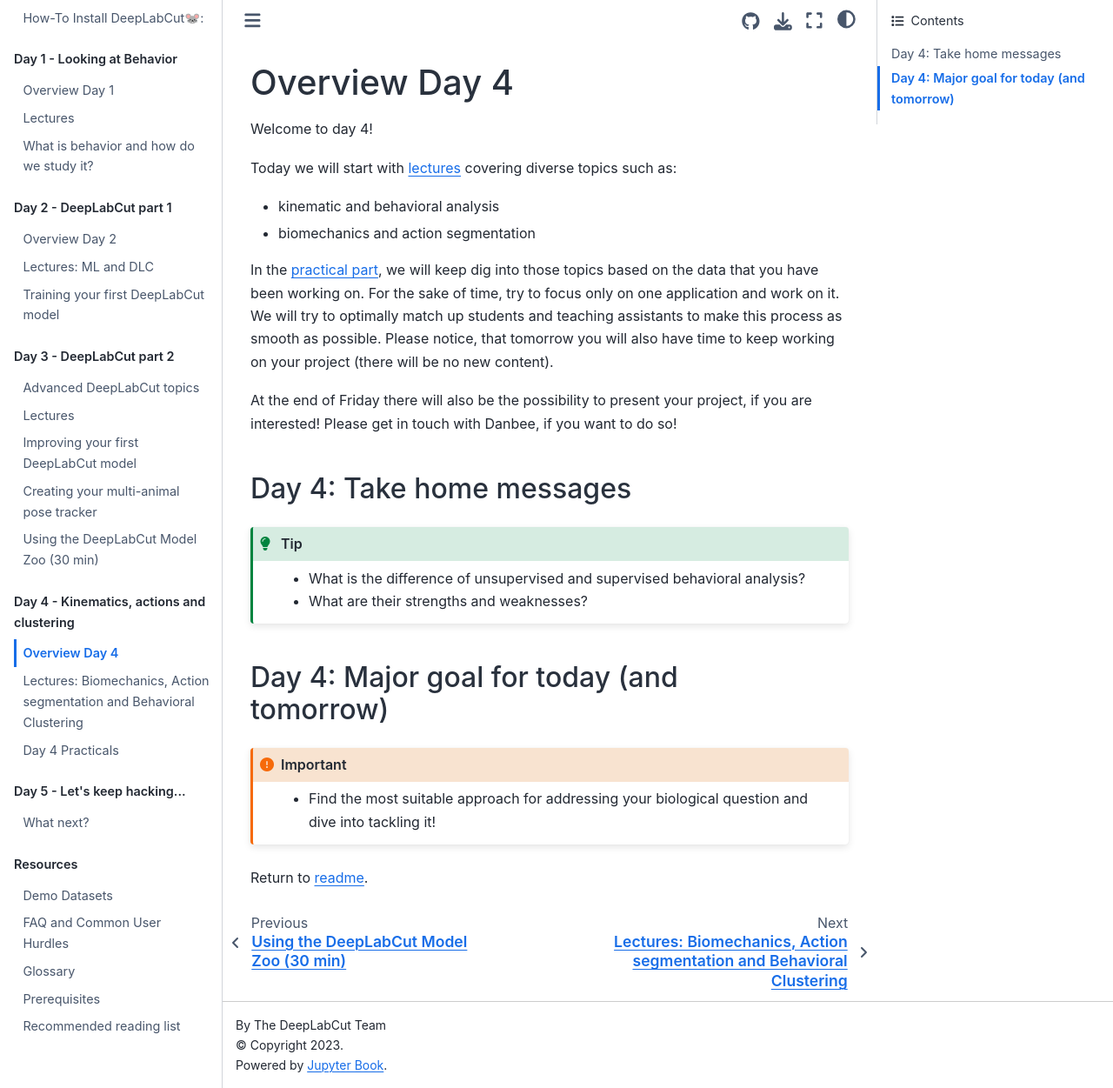
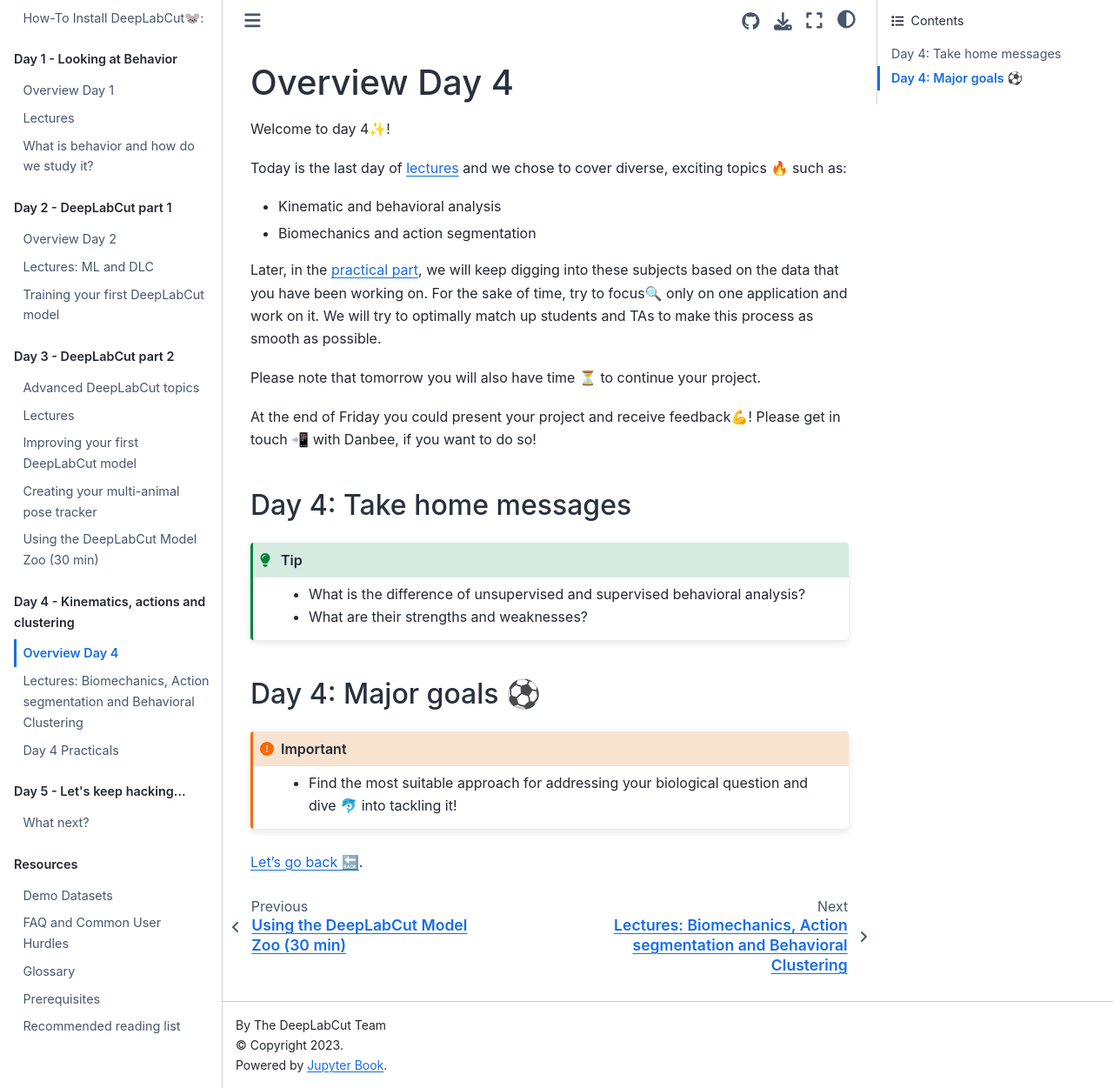
Before and after one commit to AlexEMG/DLC-Cajal-Course, a Jupyter Book: the page built from content/Day4_Overview.md, in a window 1280 px wide and 1251 px high. Shown: the whole window at 87% size. Built offline with Jupyter Book 1.0.4 settings and Sphinx 7.4.7 and the Sphinx Book theme 1.1.4, drawn with Linux system fonts in a browser that asks for light colours.

Commit message:
Add files via upload

````diff
--- a/content/Day4_Overview.md
+++ b/content/Day4_Overview.md
@@ -1,14 +1,16 @@
 # Overview Day 4
 
-Welcome to day 4!
+Welcome to day 4✨!
 
-Today we will start with [lectures](Day4_Lectures.md) covering diverse topics such as:
-- kinematic and behavioral analysis
-- biomechanics and action segmentation
+Today is the last day of [lectures](Day4_Lectures.md) and we chose to cover diverse, exciting topics 🔥 such as:
+- Kinematic and behavioral analysis
+- Biomechanics and action segmentation
 
-In the [practical part](Day4_Practicals.md), we will keep dig into those topics based on the data that you have been working on. For the sake of time, try to focus only on one application and work on it. We will try to optimally match up students and teaching assistants to make this process as smooth as possible. Please notice, that tomorrow you will also have time to keep working on your project (there will be no new content).
+Later, in the [practical part](Day4_Practicals.md), we will keep digging into these subjects based on the data that you have been working on. For the sake of time, try to focus🔍 only on one application and work on it. We will try to optimally match up students and TAs to make this process as smooth as possible.
 
-At the end of Friday there will also be the possibility to present your project, if you are interested! Please get in touch with Danbee, if you want to do so!
+Please note that tomorrow you will also have time ⏳ to continue your project.
+
+At the end of Friday you could present your project and receive feedback💪! Please get in touch 📲 with Danbee, if you want to do so!
 
 ## Day 4: Take home messages
 
@@ -17,11 +19,11 @@ At the end of Friday there will also be the possibility to present your project,
 - What are their strengths and weaknesses?
 ```
 
-## Day 4: Major goal for today (and tomorrow)
+## Day 4: Major goals ⚽️
 
 ```{important}
-- Find the most suitable approach for addressing your biological question and dive into tackling it!
+- Find the most suitable approach for addressing your biological question and dive 🐬 into tackling it!
 ```
 
 
-Return to [readme](../README.md).
+[Let’s go back 🔙](../README.md).
````
